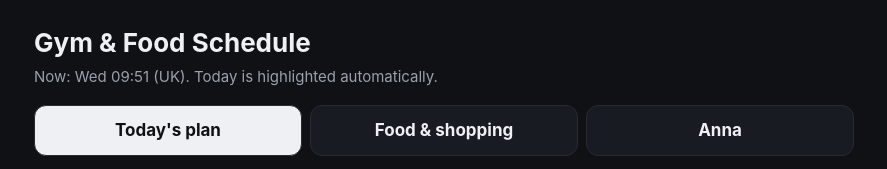
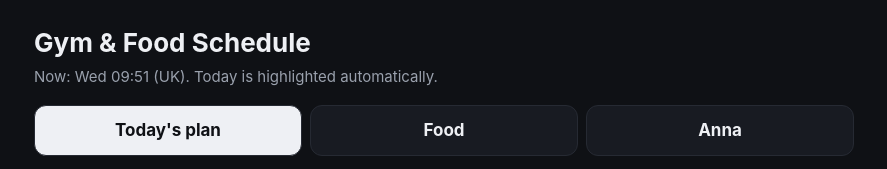
Before and after one commit to founder161/gym, a plain HTML site: page index.html in a window 1280 px wide. Shown: the top 169 px of the page, without its empty margins (196-1083 px from the left). Drawn offline with Linux system fonts and the light colour scheme.

Commit message:
Add files via upload

```diff
--- a/index.html
+++ b/index.html
@@ -55,8 +55,9 @@
   .vid{display:inline-block;margin-top:10px;background:#b91c1c;color:#fff;text-decoration:none;font-weight:700;font-size:14px;padding:8px 14px;border-radius:999px}
   .rest{background:var(--card);border:1px solid var(--line);border-radius:12px;padding:14px;color:var(--muted)}
   @media(max-width:560px){.ex{grid-template-columns:1fr}.ex svg{max-width:260px;margin:0 auto}}
-  .nav{display:flex;gap:8px;margin:0 0 16px}
-  .nav a{flex:1;text-align:center;text-decoration:none;background:var(--card);border:1px solid var(--line);color:var(--text);border-radius:12px;padding:12px;font-weight:700}
+  html,body{max-width:100%;overflow-x:hidden}
+  .nav{display:flex;flex-wrap:wrap;gap:8px;margin:0 0 16px}
+  .nav a{flex:1 1 0;min-width:0;overflow-wrap:anywhere;text-align:center;text-decoration:none;background:var(--card);border:1px solid var(--line);color:var(--text);border-radius:12px;padding:12px;font-weight:700}
   .nav a.on{background:var(--text);color:#0f1115}
   .meal{background:var(--card);border:1px solid var(--line);border-radius:12px;padding:11px 14px;margin-bottom:8px;font-size:15.5px}
   .meal .slot{font-weight:700;color:var(--gym);font-size:14px;margin-bottom:2px}
@@ -77,7 +78,7 @@
 <div class="wrap">
   <h1>Gym &amp; Food Schedule</h1>
   <p class="sub" id="clock"></p>
-  <div class="nav"><a href="#plan">Today's plan</a><a href="#food">Food &amp; shopping</a><a href="#anna">Anna</a></div>
+  <div class="nav"><a href="#plan">Today's plan</a><a href="#food">Food</a><a href="#anna">Anna</a></div>
   <div id="plan">
   <div class="tabs" id="tabs"></div>
   <div id="day"></div>
@@ -205,7 +206,7 @@ const X={
  row:{name:"Seated cable row",st:"GS99 low pulley + short straight bar",sets:"3",reps:"10–12",rest:"90s",
   steps:["Clip the short bar to the low pulley, at floor level below the leg rollers.","Sit on a mat facing it, feet braced on the frame, knees soft.","Pull the bar to your belly button and squeeze your shoulder blades.","Reach forward slowly. Don't round your lower back."],
   a:{h:[62,168],t:14,lN:{to:[134,166],f:-80},lF:{to:[134,162],f:-80},aN:{to:[122,134]},aF:{to:[123,135]}},b:{t:-6,aN:{to:[80,138]},aF:{to:[81,139]}},
-  back:(j,t)=>stack(164,t)+upright(152)+ln([146,150],[146,184],5,EQ)+pulley([150,140])+cable([146,140],j.haN)+pad(34,181,70,5),front:handle},
+  back:(j,t)=>stack(164,t)+upright(152)+ln([139,150],[139,184],5,EQ)+pulley([149,177])+cable([146,175],j.haN)+pad(34,181,70,5),front:handle},
  pec:{view:"front",pads:1,name:"Pec dec",st:"GS99 pec dec station",sets:"2",reps:"12–15",rest:"60s",
   steps:["Seat set so the arm pads are at chest height.","Forearms on the pads, back flat.","Bring the pads together in front and squeeze for 1 second.","Open slowly until the chest stretches."],
   a:{el:[50,86],ha:[50,60]},b:{el:[89,98],ha:[92,73]}},
```
